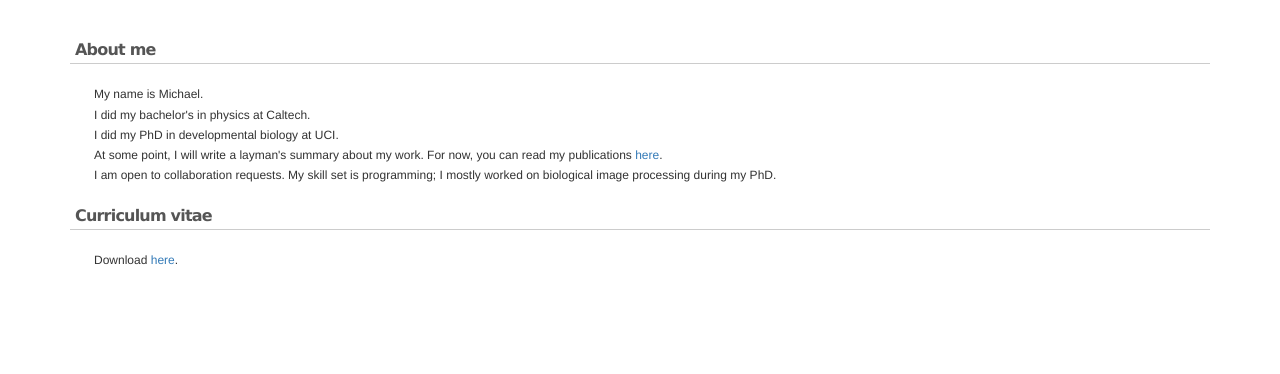
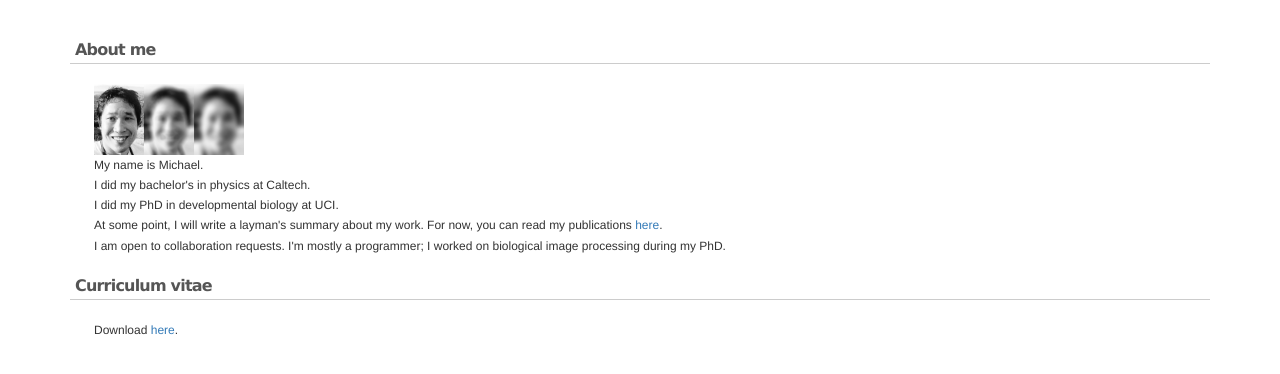
Before and after one commit to michael-chiang-mc5/michael-chiang-website-repo, a Django app: page /cv/ in a window 1280 px wide. Shown: the part 51-425 px from the top of the page. Run offline with Django 3.2, Linux system fonts and the light colour scheme; some libraries are stand-ins or nearby versions.

Commit message:
Added a picture of myself

```diff
--- a/mySite/myContent/static/myContent/css/cv.css
+++ b/mySite/myContent/static/myContent/css/cv.css
@@ -25,3 +25,8 @@
   margin-left: 0.25in;
   font-size: 12px;
 }
+
+.content img {
+  width:150px;
+  height:auto;
+}
--- a/mySite/myContent/templates/myContent/cv.html
+++ b/mySite/myContent/templates/myContent/cv.html
@@ -11,17 +11,20 @@
 
 {% block body_block %}
   <div class="content">
+
+
     <div class="page-header">About me</div>
-
     <!-- about me -->
     <div class="cv-text">
+      <img src="{% static 'myContent/self_portrait.png' %}" alt="me"><br/ >
+
       My name is Michael.<br />
       I did my bachelor's in physics at Caltech.<br />
       I did my PhD in developmental biology at UCI.<br />
       At some point, I will write a layman's summary about my work. For now, you
       can read my publications <a href="{% url 'myContent:publications' %}">here</a>.<br>
-      I am open to collaboration requests. My skill set is programming; I mostly
-      worked on biological image processing during my PhD.
+      I am open to collaboration requests. I'm mostly a programmer; I worked on biological
+      image processing during my PhD. <br />
     </div>
 
 
```
Also changed, not shown: mySite/myContent/static/myContent/self_portrait.png (added).
